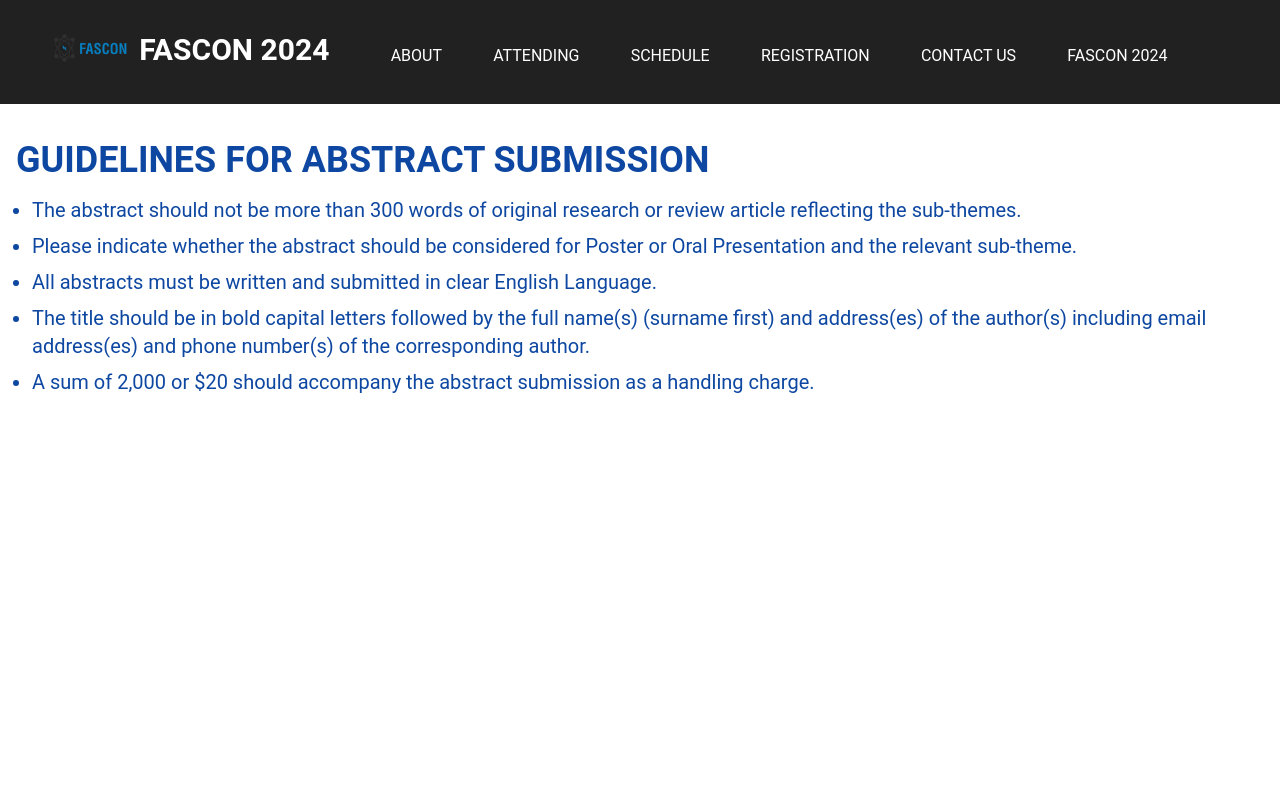
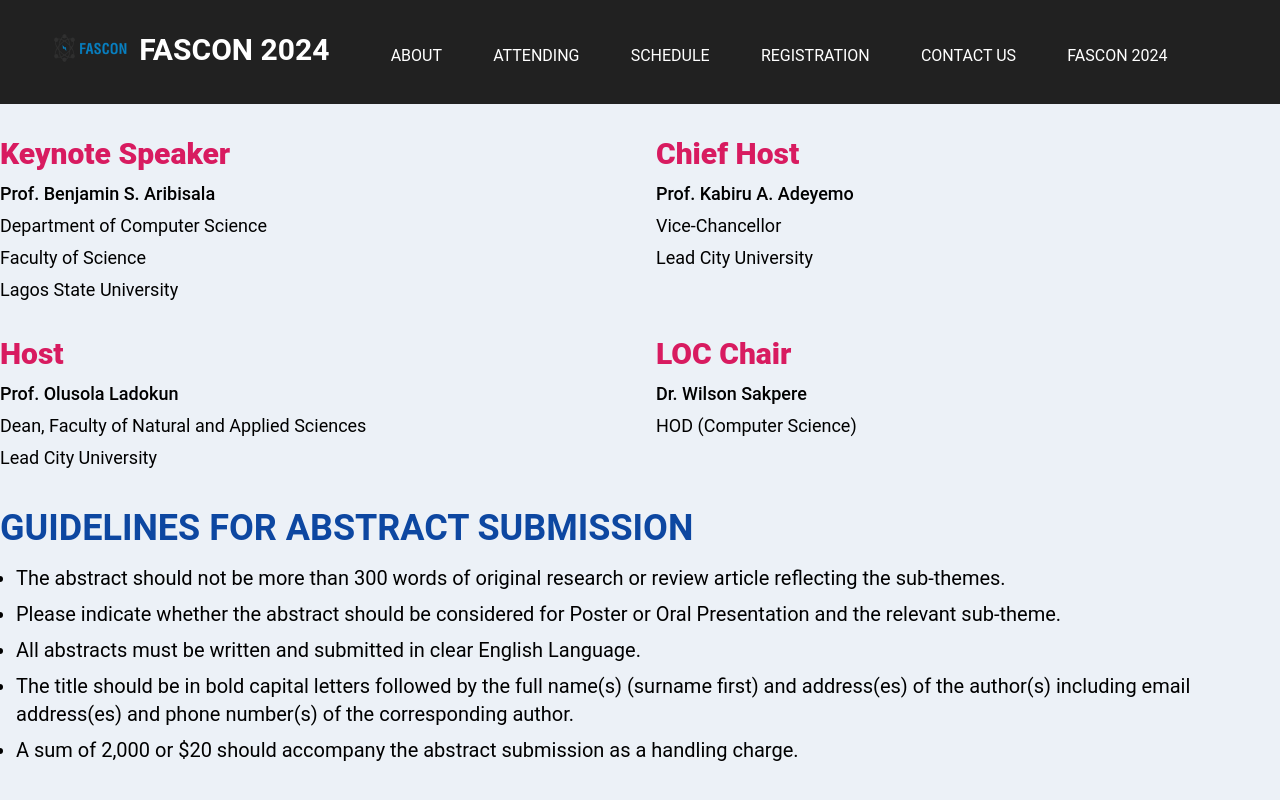
Before and after one commit to michael-ono/landing-page-fascon-2024, a React (Vite) app: page /attending in a window 1280 px wide. Shown: the top 800 px of the page. Built offline with nearby package versions, Linux system fonts and the light colour scheme.

Commit message:
addtending page added

```diff
--- a/src/HomePage_Files/Homepage.jsx
+++ b/src/HomePage_Files/Homepage.jsx
@@ -1,6 +1,5 @@
 import axios from "axios";
 import heroBg from "../assets/heroBg.png";
-import "../App.css";
 import logo from "../components/images/logo.png"
 import Blog from "../components/Blog";
 
--- a/src/components/Attending.jsx
+++ b/src/components/Attending.jsx
@@ -1,12 +1,50 @@
 import React from 'react';
 import HomepageNavbar from '../HomePage_Files/HomepageNavbar';
+import atttendingImg from "../assets/attending-bg.jpeg";
 const Attending = () => {
 
   return (
     <>
     <HomepageNavbar />
-    <div className='container mx-auto p-4 mt-5 bg-white text-blue-900'>
-      <h2 className="text-4xl font-bold mb-4">GUIDELINES FOR ABSTRACT SUBMISSION</h2>
+    {/* SPEAKERS */}
+    <div className='w-full bg-[#ecf1f7] h-screen'>
+      <div className="container mx-auto pt-8 grid grid-cols-1 md:grid-cols-2 gap-8">
+        <div>
+          <h2 className="text-3xl text-pink-600 font-extrabold mb-2">Keynote Speaker</h2>
+          <div className="flex flex-col text-lg gap-1">
+            <p className="text font-medium">Prof. Benjamin S. Aribisala</p>
+            <p>Department of Computer Science</p>
+            <p>Faculty of Science</p>
+            <p>Lagos State University</p>
+          </div>
+        </div>
+        <div>
+          <h2 className="text-3xl text-pink-600 font-extrabold mb-2">Chief Host</h2>
+          <div className="flex flex-col text-lg gap-1">
+            <p className="text-lg font-medium">Prof. Kabiru A. Adeyemo</p>
+            <p>Vice-Chancellor</p>
+            <p>Lead City University</p>
+          </div>
+        </div>
+        <div>
+          <h2 className="text-3xl text-pink-600 font-extrabold mb-2">Host</h2>
+          <div className="flex flex-col text-lg gap-1">
+            <p className="text-lg font-medium">Prof. Olusola Ladokun</p>
+            <p>Dean, Faculty of Natural and Applied Sciences</p>
+            <p>Lead City University</p>
+          </div>
+        </div>
+        <div>
+          <h2 className="text-3xl text-pink-600 font-extrabold mb-2">LOC Chair</h2>
+          <div className="flex flex-col text-lg gap-1">
+            <p className="text-lg font-medium">Dr. Wilson Sakpere</p>
+            <p>HOD (Computer Science)</p>
+          </div>
+        </div>
+      </div>
+
+      <div className='container mx-auto p-4 pl-0 mt-5'>
+        <h2 className="text-4xl font-bold mb-4 text-blue-900">GUIDELINES FOR ABSTRACT SUBMISSION</h2>
         <ul className="list-disc text-xl pl-4 mb-4">
           <li className="mb-2">
             The abstract should not be more than 300 words of original research or review article reflecting the sub-themes.
@@ -25,6 +63,7 @@
           </li>
         </ul>
       </div>
+    </div>
   </>
   );
 };
--- a/src/index.css
+++ b/src/index.css
@@ -4,6 +4,11 @@
 
 .gradient-image {
     background-image: linear-gradient(rgba(5, 0, 32, 0.697), rgba(5, 0, 32, 0.697)), url('./assets/bg-support.jpeg');
+    overflow: hidden;
+}
+
+.gradient-image2 {
+    background-image: linear-gradient(rgba(2, 1, 10, 0.697), rgba(5, 4, 10, 0.697)), url('./assets/bg-support.jpeg');
     overflow: hidden;
 }
 
@@ -31,3 +36,10 @@
     background-repeat: no-repeat;
     background-image: url("./assets/homepageBg2.svg"); */
 }
+
+/* .attending-bg {
+    height: 100vh;
+    background-size: cover;
+    background-position: center;
+    background-repeat: no-repeat;
+} */
```
Also changed, not shown: src/assets/attending-bg.jpeg (added). Lines whose indentation alone changed are shown as unchanged.
